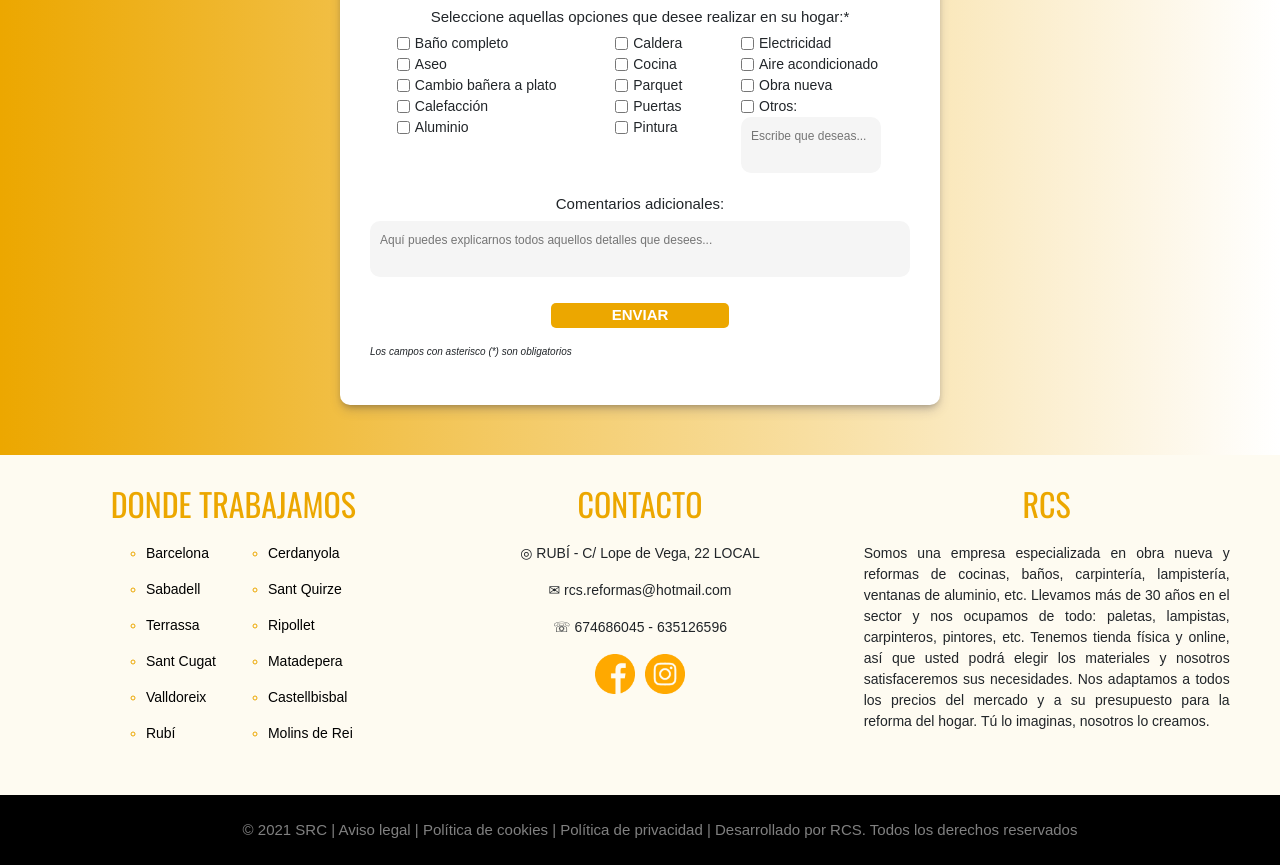
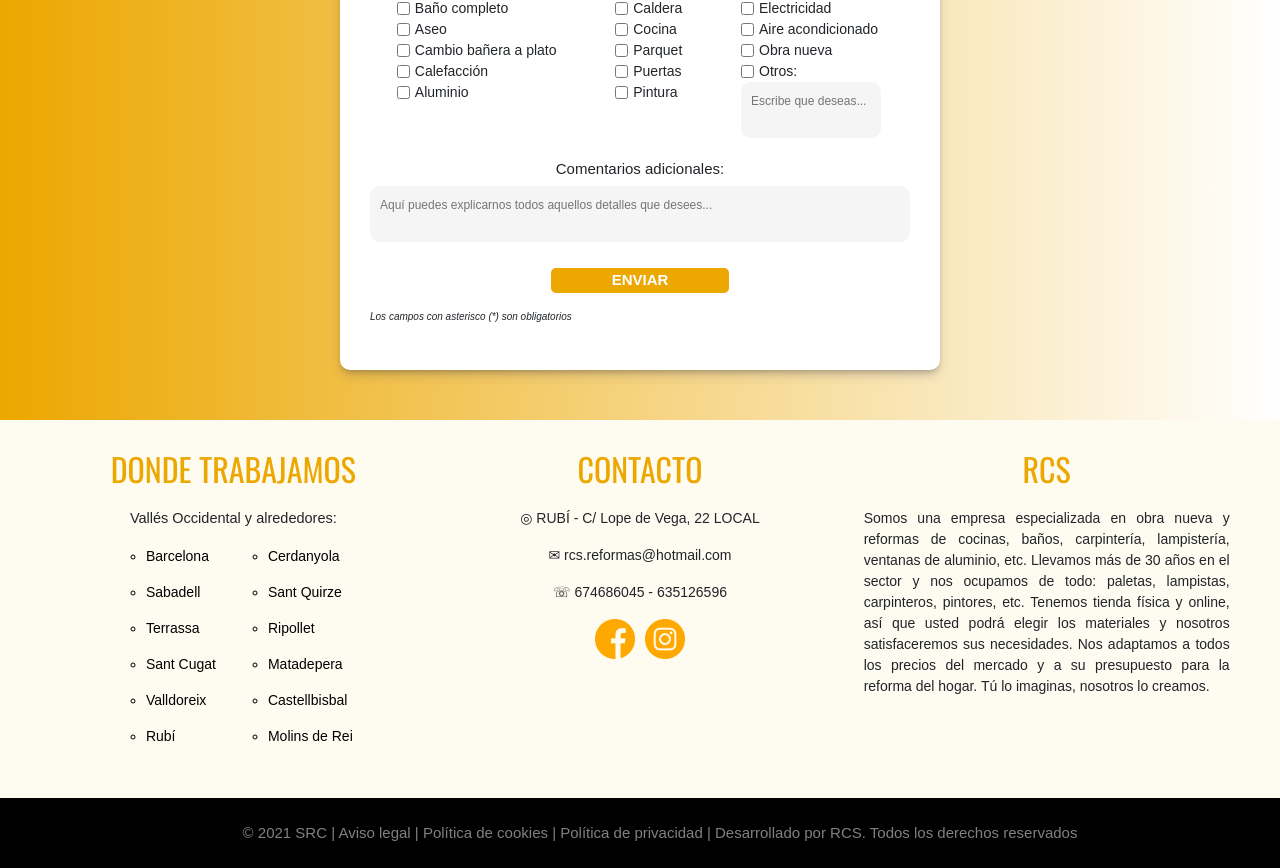
Before and after one commit to adrianasencio1992/RCS-NEXT, a Next.js app: page /contacto in a window 1280 px wide. Shown: the part 1847-2715 px from the top of the page. Built offline with nearby package versions, Linux system fonts and the light colour scheme.

Commit message:
pagina web perfecta y arreglada

```diff
--- a/components/carrousel.styled.js
+++ b/components/carrousel.styled.js
@@ -27,6 +27,8 @@ const SCCarrousel = styled.section`
 .p-opiniones{
   text-align:center;
   margin-bottom:20px;
+  font-family: 'Arial';
+  color: grey;
 }
 
 
--- a/components/footer.js
+++ b/components/footer.js
@@ -8,47 +8,23 @@ export default function Footer() {
         <div className="div-general-footer">
           <div className="div-subgeneral-footer">
             <h2 className="h2-footer">DONDE TRABAJAMOS</h2>
+            <p className="p-valles">Vallés Occidental y alrededores:</p>
             <div className="div-li-footer">
               <ul className="ul-footer">
-                <li className="li-footer">
-                  <a href="#">Barcelona</a>
-                </li>
-
-                <li className="li-footer">
-                  <a href="#">Sabadell</a>
-                </li>
-                <li className="li-footer">
-                  <a href="#">Terrassa</a>
-                </li>
-                <li className="li-footer">
-                  <a href="#">Sant Cugat</a>
-                </li>
-                <li className="li-footer">
-                  <a href="#">Valldoreix</a>
-                </li>
-                <li className="li-footer">
-                  <a href="#">Rubí</a>
-                </li>
+                <li className="li-footer">Barcelona</li>
+                <li className="li-footer">Sabadell</li>
+                <li className="li-footer">Terrassa</li>
+                <li className="li-footer">Sant Cugat</li>
+                <li className="li-footer">Valldoreix</li>
+                <li className="li-footer">Rubí</li>
               </ul>
               <ul className="ul-footer">
-                <li className="li-footer">
-                  <a href="#">Cerdanyola</a>
-                </li>
-                <li className="li-footer">
-                  <a href="#">Sant Quirze</a>
-                </li>
-                <li className="li-footer">
-                  <a href="#">Ripollet</a>
-                </li>
-                <li className="li-footer">
-                  <a href="#">Matadepera</a>
-                </li>
-                <li className="li-footer">
-                  <a href="#">Castellbisbal</a>
-                </li>
-                <li className="li-footer">
-                  <a href="#">Molins de Rei</a>
-                </li>
+                <li className="li-footer">Cerdanyola</li>
+                <li className="li-footer">Sant Quirze</li>
+                <li className="li-footer">Ripollet</li>
+                <li className="li-footer">Matadepera</li>
+                <li className="li-footer">Castellbisbal</li>
+                <li className="li-footer">Molins de Rei</li>
               </ul>
             </div>
           </div>
@@ -65,24 +41,26 @@ export default function Footer() {
                 <p className="p2-footer">☏ 674686045 - 635126596</p>
               </div>
               <div className="div-redes-sociales-footer">
+                <a
+                  href="https://www.facebook.com/rcs.empresadereformas/"
+                  target="_blank"
+                >
                   <img
                     className="facebook"
                     src="/facebook.png"
                     alt="facebook"
                   ></img>
+                </a>
                 <a
-                  href="https://www.facebook.com/rcs.empresadereformas/"
+                  href="https://www.instagram.com/rcs_reformas/"
                   target="_blank"
-                ></a>
+                >
                   <img
                     className="instagram"
                     src="/instagram.png"
                     alt="instagram"
                   ></img>
-                <a
-                  href="https://www.instagram.com/rcs_reformas/"
-                  target="_blank"
-                ></a>
+                </a>
               </div>
             </div>
           </div>
--- a/components/footer.styled.js
+++ b/components/footer.styled.js
@@ -53,12 +53,21 @@ font-family: "Oswald", sans-serif;
     cursor:pointer;
     margin-bottom:20px;
 }
+
+.facebook:hover{
+  transform: scale(1.2);
+}
+
 .instagram{
     width:40px;
     height:40px;
     margin-left:10px;
     visibility: visible;
     cursor:pointer;
+}
+
+.instagram:hover{
+  transform: scale(1.2);
 }
 
 .div-li-footer{
@@ -78,7 +87,14 @@ font-family: "Oswald", sans-serif;
 
 .li-footer{
     margin-bottom: 15px;
+    color: black;
 
+}
+
+.p-valles{
+  margin-bottom:10;
+  font-family: 'Arial';
+ font-size: 14.5px;
 }
 
 a{
--- a/components/layout.module.css
+++ b/components/layout.module.css
@@ -16,7 +16,7 @@
 }
 
 .contendorNombreYEslogan {
-  margin-top: 45px;
+  margin-top: 35px;
 }
 
 .nombreEmpresa {
--- a/components/navbar.styled.js
+++ b/components/navbar.styled.js
@@ -4,7 +4,7 @@ const SCNavBar = styled.section`
   display: flex;
   justify-content: flex-end;
   position: relative;
-  top: 30px;
+  top: 0px;
   }
 
   .section3{
--- a/pages/_app.js
+++ b/pages/_app.js
@@ -9,6 +9,7 @@ html{
 
 body{
   margin: 0;
+  height: 145px;
   font-family: Arial, Helvetica, sans-serif;
 }
 `;
--- a/pages/fabricantes.styled.js
+++ b/pages/fabricantes.styled.js
@@ -77,6 +77,11 @@ const SCFabricantes = styled.section`
 .nav-link:active {
   color:rgb(236,167,0);
   text-decoration: underline;
+}
+
+.active{
+  color:rgb(236,167,0) !important;
+   text-decoration: underline;
 }
 
 /*CONTENIDO*/
--- a/pages/filosofia-empresa.js
+++ b/pages/filosofia-empresa.js
@@ -36,6 +36,7 @@ export default function ReformasSolicitaPresupuesto() {
               data-aos="fade-right"
               data-aos-offset="100"
               data-aos-easing="ease-in-sine"
+              data-aos-once={true}
             ></img>
           </div>
           <div
@@ -43,6 +44,7 @@ export default function ReformasSolicitaPresupuesto() {
             data-aos="fade-left"
             data-aos-offset="100"
             data-aos-easing="ease-in-sine"
+            data-aos-once={true}
           >
             <h2 className="h2-principal">MISIÓN</h2>
             <div className="posicionamiento-span">
@@ -95,6 +97,7 @@ export default function ReformasSolicitaPresupuesto() {
               data-aos="fade-left"
               data-aos-offset="100"
               data-aos-easing="ease-in-sine"
+              data-aos-once={true}
             ></img>
           </div>
           <div
@@ -102,6 +105,7 @@ export default function ReformasSolicitaPresupuesto() {
             data-aos="fade-right"
             data-aos-offset="100"
             data-aos-easing="ease-in-sine"
+            data-aos-once={true}
           >
             <h2 className="h2-principal-vision">VISIÓN</h2>
             <div className="posicionamiento-span">
@@ -139,6 +143,7 @@ export default function ReformasSolicitaPresupuesto() {
               data-aos="fade-right"
               data-aos-offset="100"
               data-aos-easing="ease-in-sine"
+              data-aos-once={true}
             ></img>
           </div>
           <div
@@ -146,6 +151,7 @@ export default function ReformasSolicitaPresupuesto() {
             data-aos="fade-left"
             data-aos-offset="100"
             data-aos-easing="ease-in-sine"
+            data-aos-once={true}
           >
             <h2 className="h2-principal-valores">VALORES</h2>
             <div className="columnas">
```
Lines whose indentation alone changed are shown as unchanged.
